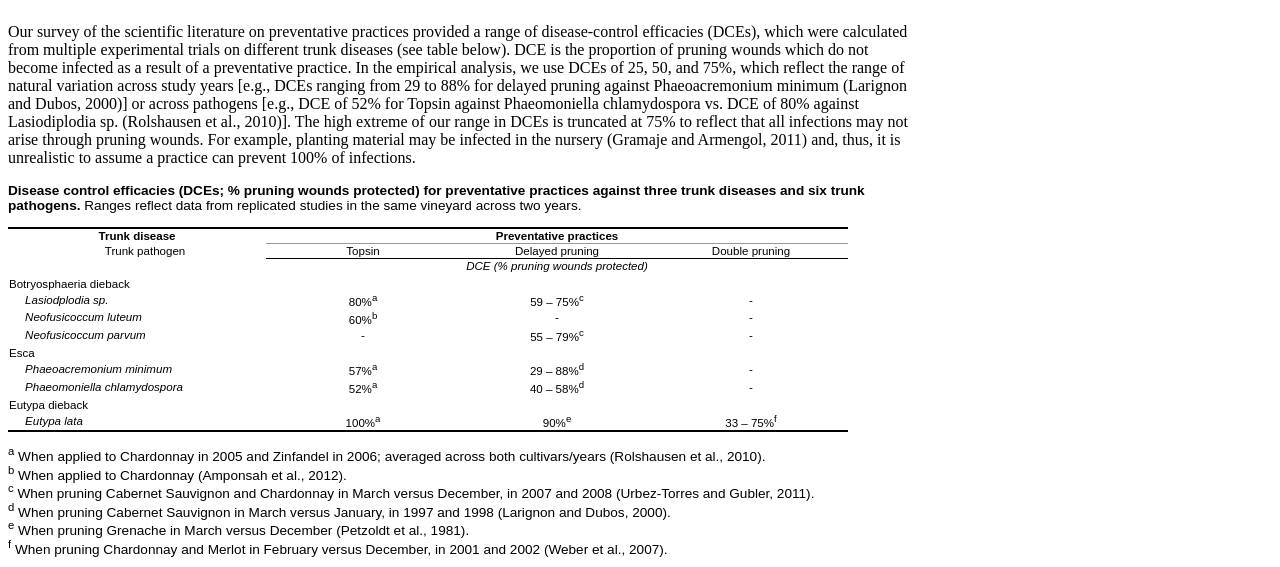
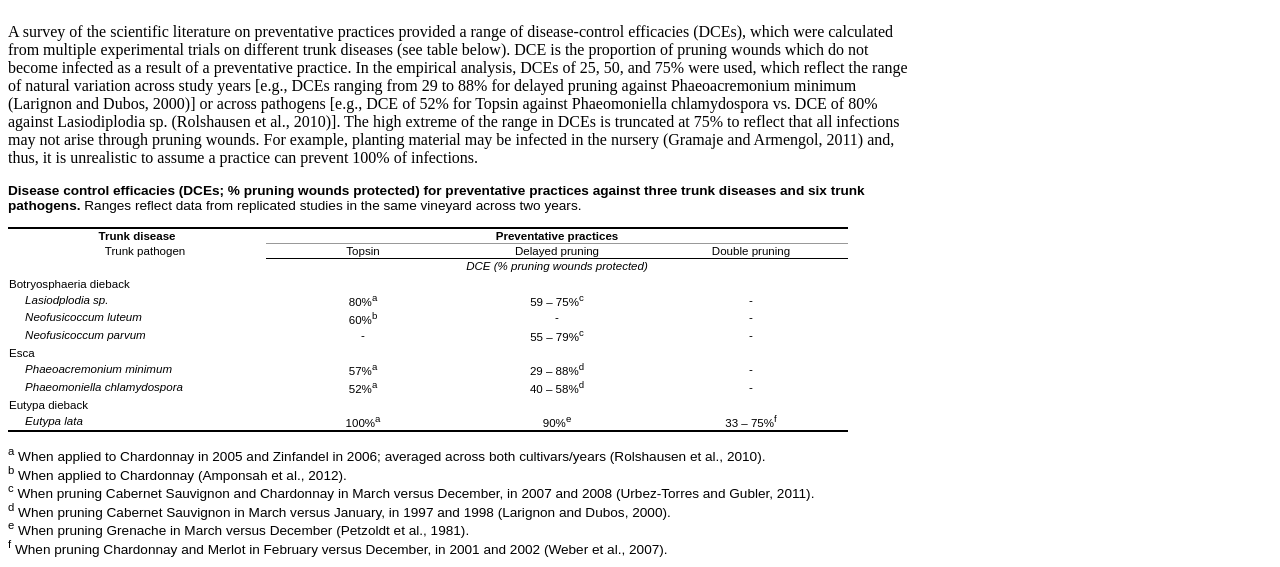
Before and after one commit to maxnorton/kaplan-interactive, a plain HTML site: page efficacy-information.html in a window 1280 px wide. Shown: the part 217-784 px from the top of the page. Drawn offline with nearby package versions, Linux system fonts and the light colour scheme.

Commit message:
took out "our" references

```diff
--- a/efficacy-information.html
+++ b/efficacy-information.html
@@ -30,7 +30,7 @@
 <section class="content-wrap efficacy-info">
 <h1 id="diseasecontrolefficacyrates">Disease control efficacy rates</h1>
 
-<p>Our survey of the scientific literature on preventative practices provided a range of disease-control efficacies (DCEs), which were calculated from multiple experimental trials on different trunk diseases (see table below). DCE is the proportion of pruning wounds which do not become infected as a result of a preventative practice. In the empirical analysis, we use DCEs of 25, 50, and 75%, which reflect the range of natural variation across study years [e.g., DCEs ranging from 29 to 88% for delayed pruning against Phaeoacremonium minimum (Larignon and Dubos, 2000)] or across pathogens [e.g., DCE of 52% for Topsin against Phaeomoniella chlamydospora vs. DCE of 80% against Lasiodiplodia sp. (Rolshausen et al., 2010)]. The high extreme of our range in DCEs is truncated at 75% to reflect that all infections may not arise through pruning wounds. For example, planting material may be infected in the nursery (Gramaje and Armengol, 2011) and, thus, it is unrealistic to assume a practice can prevent 100% of infections.</p>
+<p>A survey of the scientific literature on preventative practices provided a range of disease-control efficacies (DCEs), which were calculated from multiple experimental trials on different trunk diseases (see table below). DCE is the proportion of pruning wounds which do not become infected as a result of a preventative practice. In the empirical analysis, DCEs of 25, 50, and 75% were used, which reflect the range of natural variation across study years [e.g., DCEs ranging from 29 to 88% for delayed pruning against Phaeoacremonium minimum (Larignon and Dubos, 2000)] or across pathogens [e.g., DCE of 52% for Topsin against Phaeomoniella chlamydospora vs. DCE of 80% against Lasiodiplodia sp. (Rolshausen et al., 2010)]. The high extreme of the range in DCEs is truncated at 75% to reflect that all infections may not arise through pruning wounds. For example, planting material may be infected in the nursery (Gramaje and Armengol, 2011) and, thus, it is unrealistic to assume a practice can prevent 100% of infections.</p>
 
 	<section class="table-style">
 		<!DOCTYPE html>
```
